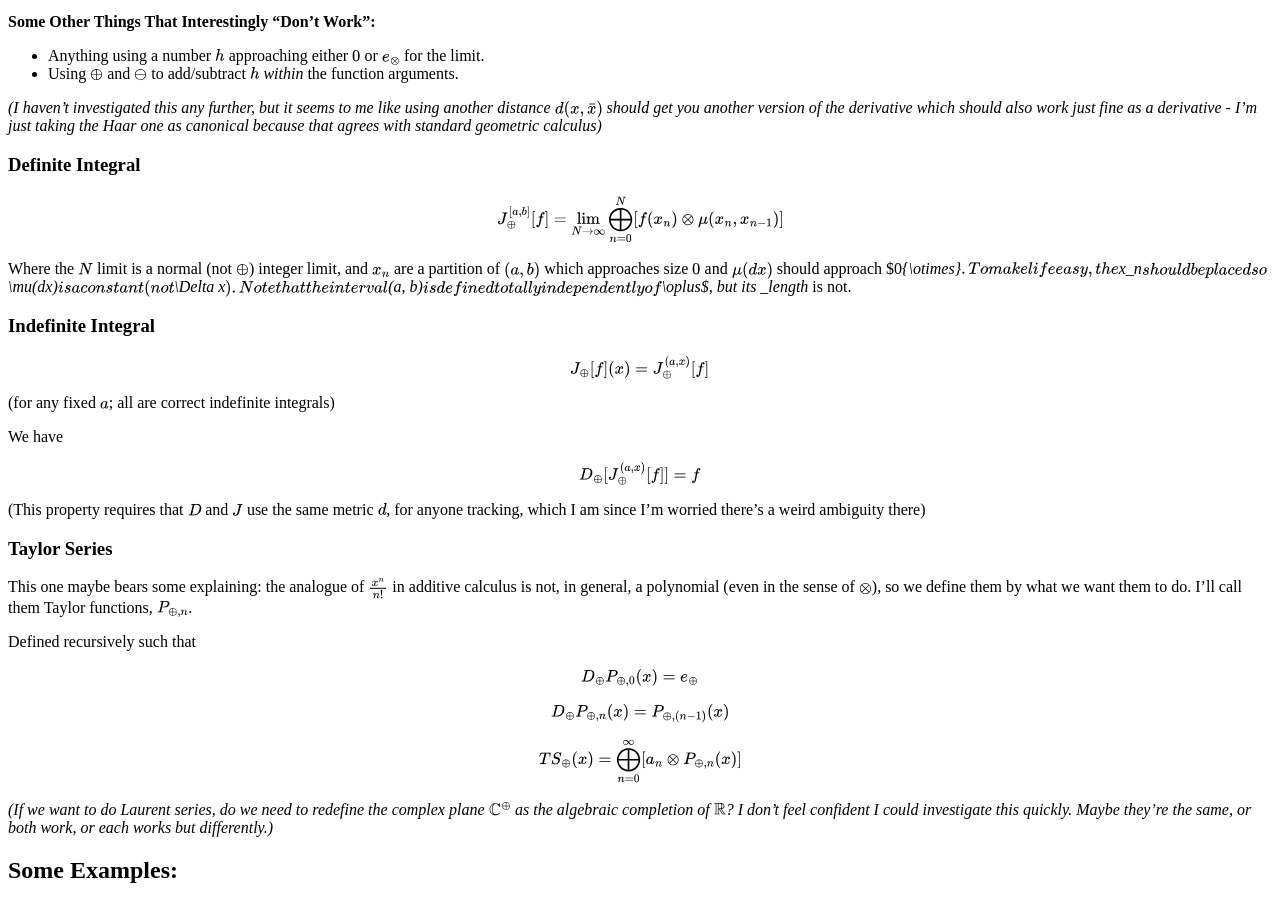
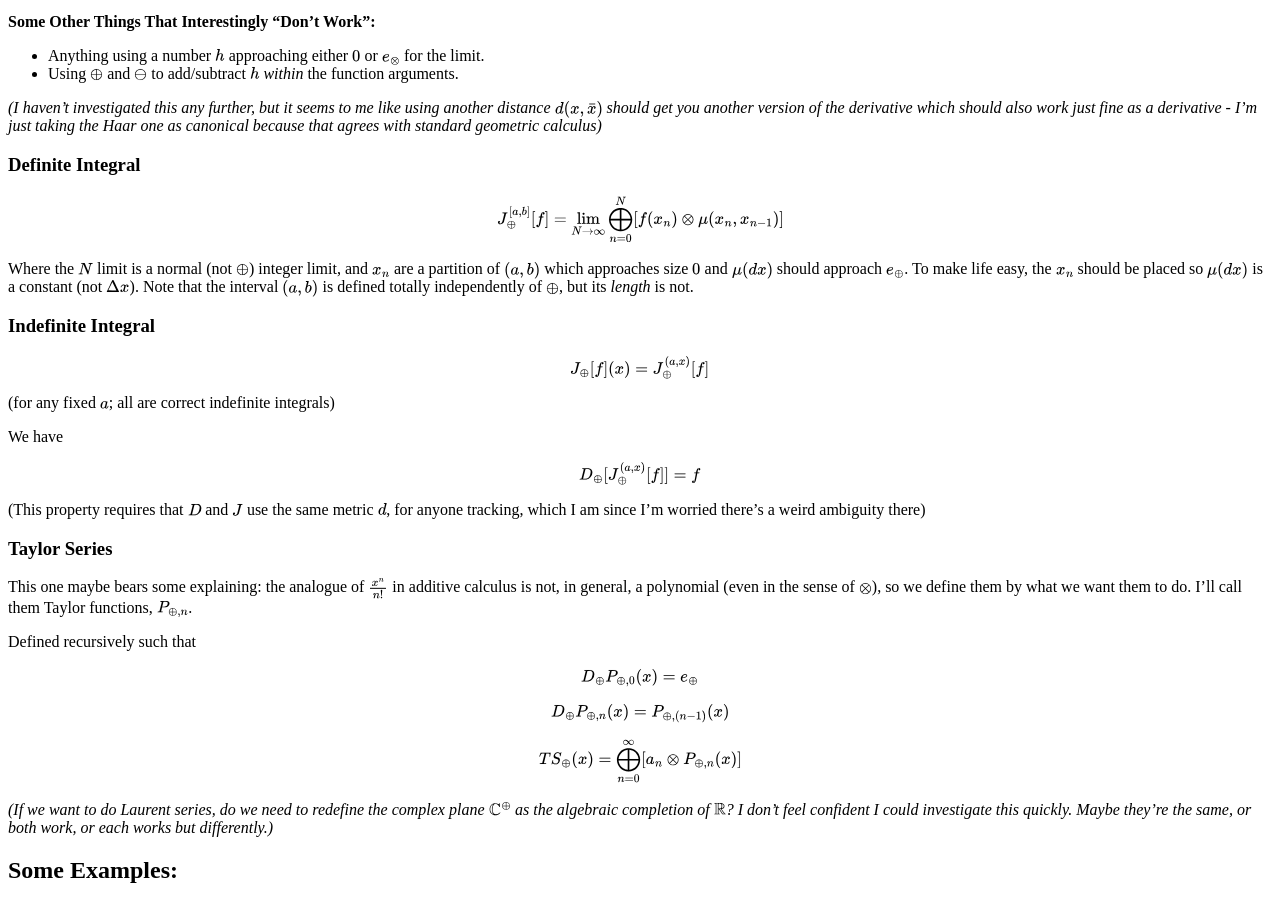
Before and after one commit to CharlesR-W/crw-blog, a Jekyll site: the page built from _posts/2024-12-02-Nonlinear-Calculi.md, in a window 1280 px wide and 900 px high, scrolled down 2350 px. Built offline with Jekyll 4.4.1, drawn with Linux system fonts in a browser that asks for light colours; our own code applies the rules of GitHub Pages for plain Markdown files.

Commit message:
Update 2024-12-02-Nonlinear-Calculi.md

```diff
--- a/_posts/2024-12-02-Nonlinear-Calculi.md
+++ b/_posts/2024-12-02-Nonlinear-Calculi.md
@@ -146,7 +146,7 @@ $$
 J^{[a, b]}_{\oplus} [f] = \lim_{N \to \infty} \bigoplus_{n=0}^N [f(x_n) \otimes \mu(x_n, x_{n-1})]
 $$
 
-Where the $N$ limit is a normal (not $\oplus$) integer limit, and $x_n$ are a partition of $(a, b)$ which approaches size $0$ and $\mu(dx)$ should approach $0_{\otimes}$. To make life easy, the $x_n$ should be placed so $\mu(dx)$ is a constant (not $\Delta x$). Note that the interval $(a, b)$ is defined totally independently of $\oplus$, but its _length_ is not.
+Where the $N$ limit is a normal (not $ \oplus $) integer limit, and $x_n$ are a partition of $(a, b)$ which approaches size $0$ and $\mu(dx)$ should approach $ e_{\oplus} $. To make life easy, the $x_n$ should be placed so $\mu(dx)$ is a constant (not $\Delta x$). Note that the interval $(a, b)$ is defined totally independently of $\oplus$, but its _length_ is not.
 
 ### Indefinite Integral
 
```
